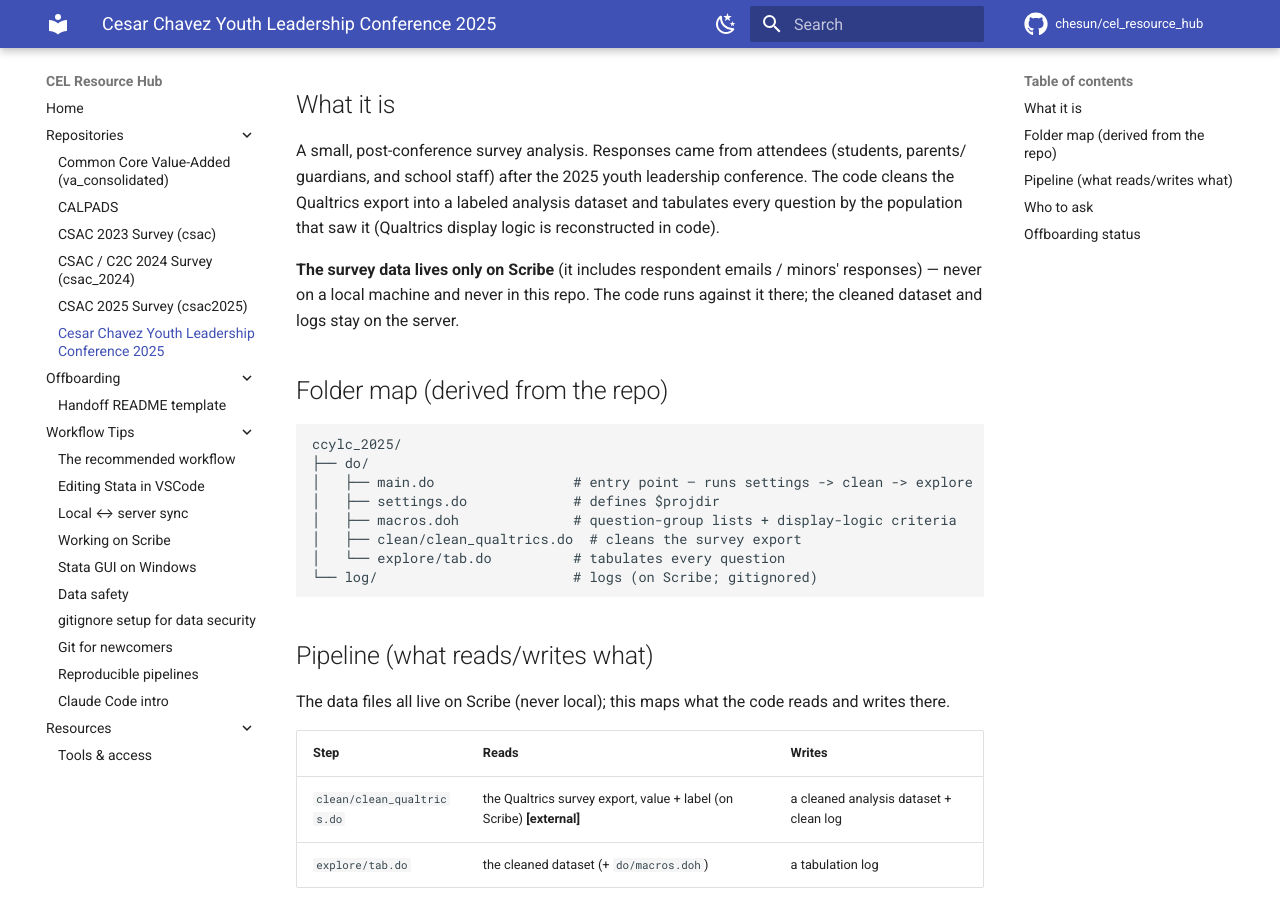
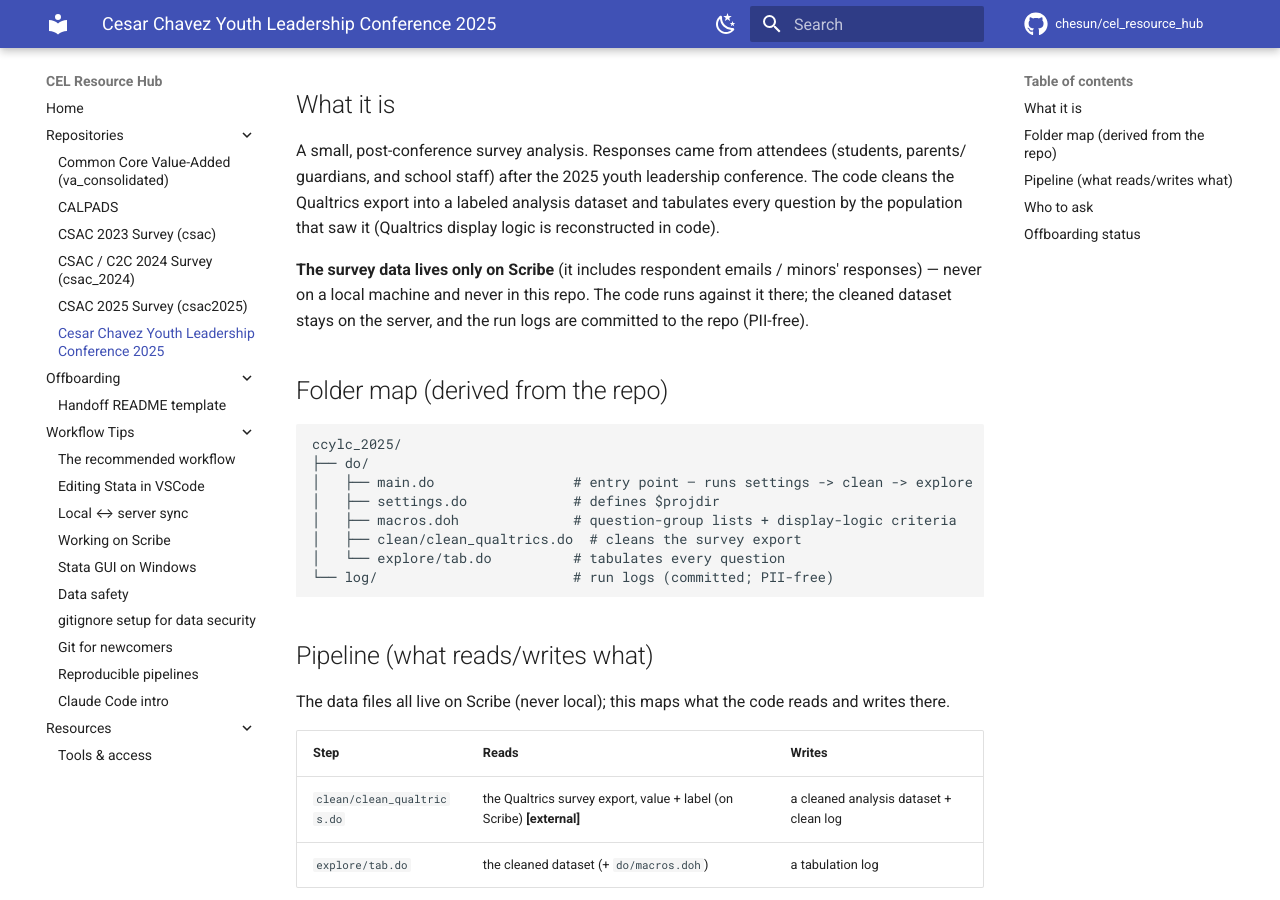
Before and after one commit to chesun/cel_resource_hub, an MkDocs documentation site: the page built from docs/repositories/ccylc-2025.md, in a window 1280 px wide and 900 px high, scrolled down 510 px. Built offline with MkDocs 1.6.1 and Material for MkDocs 9.7.7, drawn with Linux system fonts in a browser that asks for light colours; comment, search, counter and statistics services are not loaded.

Commit message:
ccylc hub page: run logs are now committed (PII-free)
Sync the hub to the ccylc repo: logs are tracked (not gitignored) now that they're verified PII-free. Session log updated.

Co-Authored-By: Claude Opus 4.8 (1M context) <noreply@anthropic.com>

````diff
--- a/docs/repositories/ccylc-2025.md
+++ b/docs/repositories/ccylc-2025.md
@@ -20,7 +20,7 @@ that saw it (Qualtrics display logic is reconstructed in code).
 
 **The survey data lives only on Scribe** (it includes respondent emails / minors' responses) —
 never on a local machine and never in this repo. The code runs against it there; the cleaned
-dataset and logs stay on the server.
+dataset stays on the server, and the run logs are committed to the repo (PII-free).
 
 ## Folder map (derived from the repo)
 
@@ -32,7 +32,7 @@ ccylc_2025/
 │   ├── macros.doh              # question-group lists + display-logic criteria
 │   ├── clean/clean_qualtrics.do  # cleans the survey export
 │   └── explore/tab.do          # tabulates every question
-└── log/                        # logs (on Scribe; gitignored)
+└── log/                        # run logs (committed; PII-free)
 ```
 
 ## Pipeline (what reads/writes what)
````
Also changed, not shown: quality_reports/session_logs/2026-06-21_workflow-tips-and-ccylc.md (+11 -0 lines).
